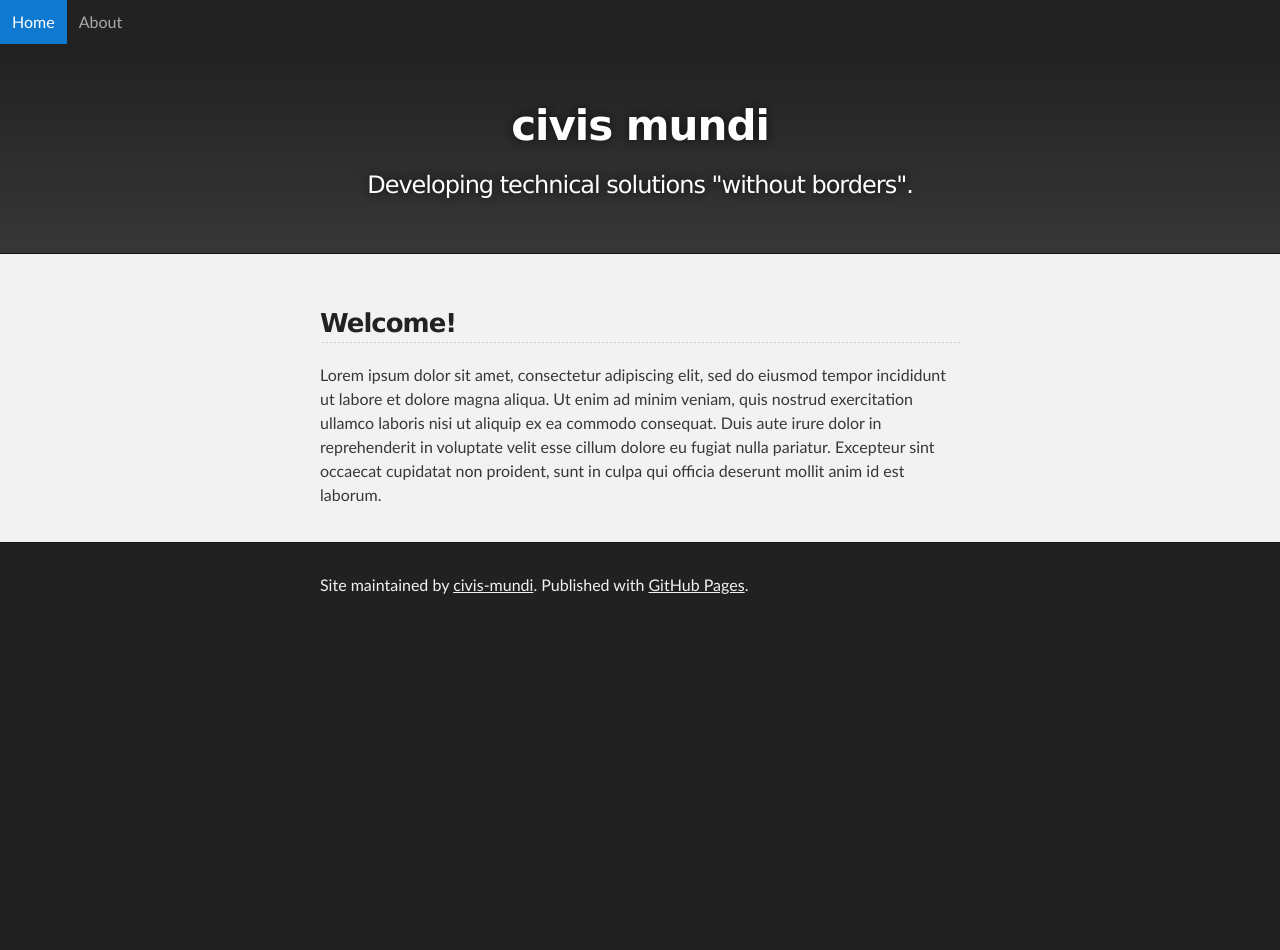
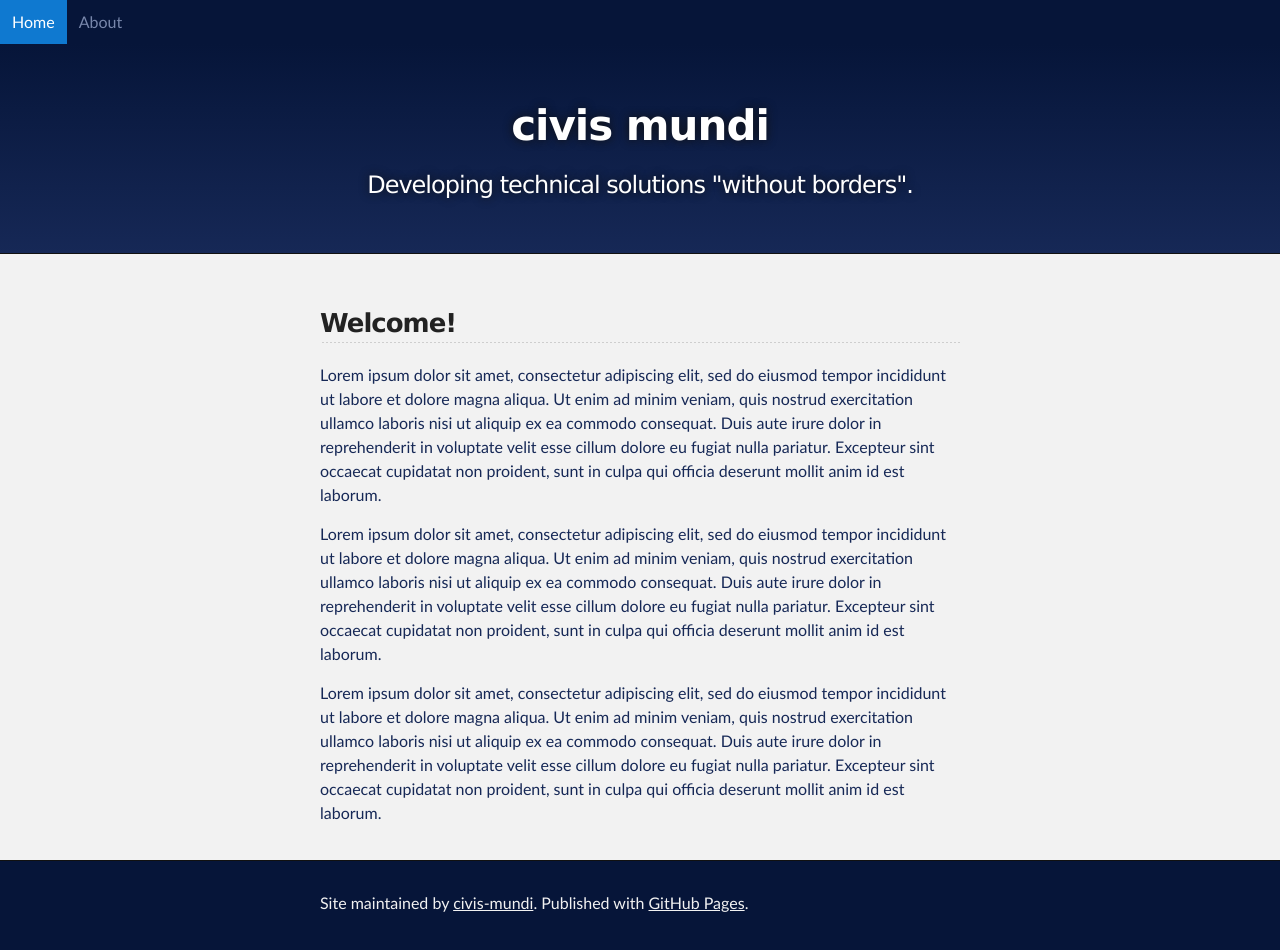
Before and after one commit to civis-mundi/civis-mundi.github.io, a Jekyll site: the page built from index.html, in a window 1280 px wide. Built offline with Jekyll 4.4.1, drawn with Linux system fonts in a browser that asks for light colours; before the commit the page ends 900 px from its top, so only the background shows below that.

Commit message:
#1 Changed the colors.

```diff
--- a/_sass/full-width.scss
+++ b/_sass/full-width.scss
@@ -29,12 +29,12 @@ Full-Width Styles
 }
 
 #header_wrap {
-  background: #212121;
-  background: -moz-linear-gradient(top, #373737, #212121);
-  background: -webkit-linear-gradient(top, #373737, #212121);
-  background: -ms-linear-gradient(top, #373737, #212121);
-  background: -o-linear-gradient(top, #373737, #212121);
-  background: linear-gradient(to top, #373737, #212121);
+  background: #061539;
+  background: -moz-linear-gradient(top, #162856, #061539);
+  background: -webkit-linear-gradient(top, #162856, #061539);
+  background: -ms-linear-gradient(top, #162856, #061539);
+  background: -o-linear-gradient(top, #162856, #061539);
+  background: linear-gradient(to top, #162856, #061539);
 }
 
 #header_wrap .inner {
@@ -109,5 +109,5 @@ Full-Width Styles
 }
 
 #footer_wrap {
-  background: #212121;
+  background: #061539;
 }
--- a/_sass/layout.scss
+++ b/_sass/layout.scss
@@ -32,7 +32,7 @@ hr {
 }
 
 table {
-  border: 1px solid #373737;
+  border: 1px solid #162856;
   margin-bottom: 20px;
   text-align: left;
 }
@@ -40,13 +40,13 @@ table {
 th {
   font-family: 'Lucida Grande', 'Helvetica Neue', Helvetica, Arial, sans-serif;
   padding: 10px;
-  background: #373737;
+  background: #162856;
   color: #fff;
 }
 
 td {
   padding: 10px;
-  border: 1px solid #373737;
+  border: 1px solid #162856;
 }
 
 form {
--- a/_sass/navigation.scss
+++ b/_sass/navigation.scss
@@ -11,7 +11,7 @@ nav {
   margin: 0;
   padding: 0;
   overflow: hidden;
-  background-color: #222;
+  background-color: #061539;
   /* stay at top during scroll */
   //position: fixed;
   //top: 0;
@@ -26,14 +26,14 @@ nav {
 
 .nav_item a {
   display: block;
-  color: #aaa;
+  color: #7887AB;
   text-align: center;
   padding: 10px 12px;
   text-decoration: none;
 }
 
 .nav_item a:hover {
-  background-color: #111;
+  background-color: #4F618F;
   text-decoration: none;
 }
 
--- a/_sass/typography.scss
+++ b/_sass/typography.scss
@@ -3,8 +3,8 @@
 /* *https://www.w3.org/Style/Examples/007/fonts.en.html */
 body {
   box-sizing: border-box;
-  color:#373737;
-  background: #212121;
+  color:#162856;
+  background: #061539;
   font-size: 16px;
   font-family: 'Myriad Pro', Calibri, Helvetica, Arial, sans-serif;
   line-height: 1.5;
--- a/index.html
+++ b/index.html
@@ -10,3 +10,17 @@ aliqua. Ut enim ad minim veniam, quis nostrud exercitation ullamco laboris nisi
 Duis aute irure dolor in reprehenderit in voluptate velit esse cillum dolore eu fugiat nulla pariatur. Excepteur sint
 occaecat cupidatat non proident, sunt in culpa qui officia deserunt mollit anim id est laborum.
 </p>
+
+<p>
+  Lorem ipsum dolor sit amet, consectetur adipiscing elit, sed do eiusmod tempor incididunt ut labore et dolore magna
+  aliqua. Ut enim ad minim veniam, quis nostrud exercitation ullamco laboris nisi ut aliquip ex ea commodo consequat.
+  Duis aute irure dolor in reprehenderit in voluptate velit esse cillum dolore eu fugiat nulla pariatur. Excepteur sint
+  occaecat cupidatat non proident, sunt in culpa qui officia deserunt mollit anim id est laborum.
+</p>
+
+<p>
+  Lorem ipsum dolor sit amet, consectetur adipiscing elit, sed do eiusmod tempor incididunt ut labore et dolore magna
+  aliqua. Ut enim ad minim veniam, quis nostrud exercitation ullamco laboris nisi ut aliquip ex ea commodo consequat.
+  Duis aute irure dolor in reprehenderit in voluptate velit esse cillum dolore eu fugiat nulla pariatur. Excepteur sint
+  occaecat cupidatat non proident, sunt in culpa qui officia deserunt mollit anim id est laborum.
+</p>
```
Also changed, not shown: about/index.md (+10 -0 lines).
